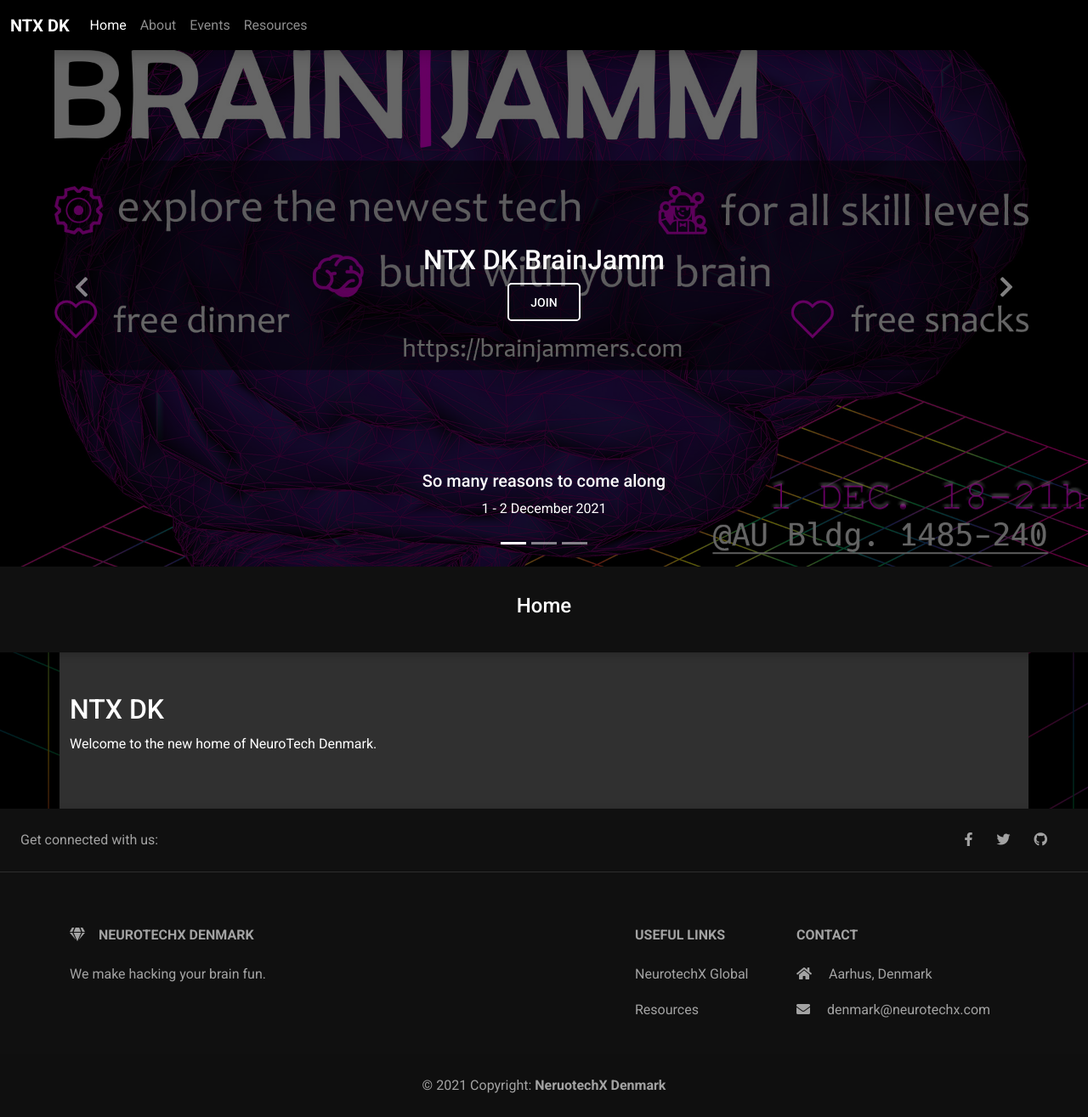
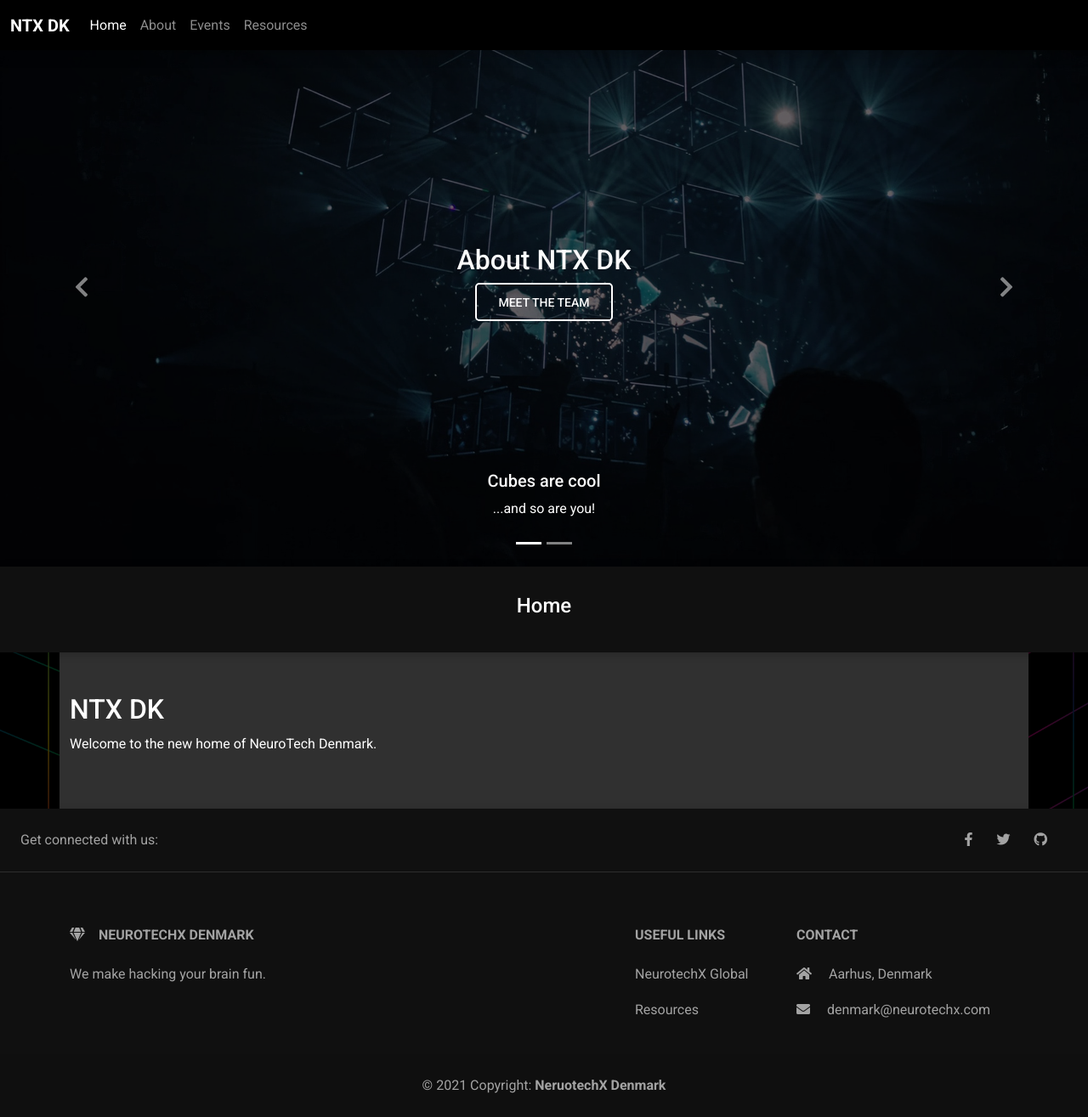
Before and after one commit to neurotechdk/neurotechdk.github.io, a Jekyll site: the page built from docs/index.md, in a window 1280 px wide and 1315 px high. Shown: the whole window at 85% size. Built offline with Jekyll 4.4.1, drawn with Linux system fonts in a browser that asks for light colours.

Commit message:
remove brainjamm from carousel.

```diff
--- a/docs/index.md
+++ b/docs/index.md
@@ -3,13 +3,6 @@
 layout: home
 permalink: /
 carousel_images:
-  - path: /assets/img/carousel/brainjammposter_carousel.jpg
-    title: "NTX DK BrainJamm"
-    caption: "So many reasons to come along"
-    subtitle: "1 - 2 December 2021"
-    cta: "Join"
-    link: "/brainjamm-december-2021"
-
   - path: /assets/img/carousel/cubes.jpg
     caption: "Cubes are cool"
     title: "About NTX DK"
```
